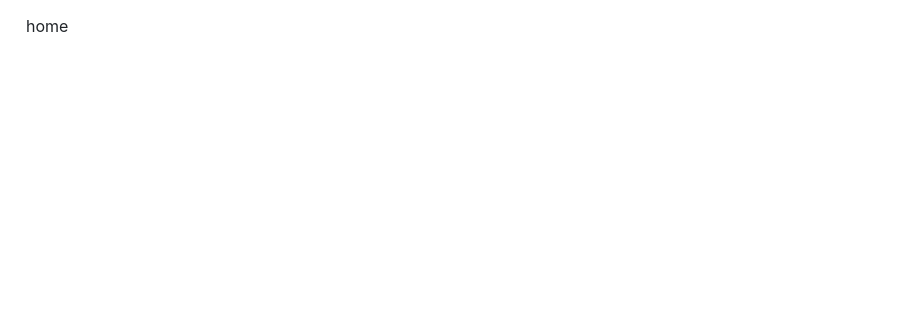
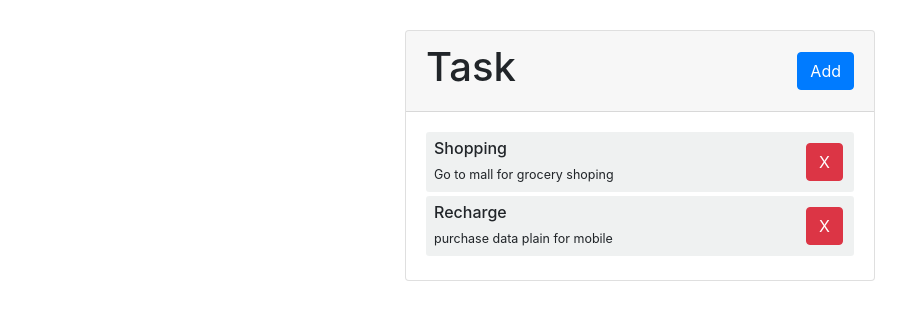
Before and after one commit to abfeb8/learningAngular, an Angular app in the folder demoProject/: page / in a window 1280 px wide. Shown: the top 320 px of the page, without its empty margins (0-911 px from the left). Built offline with nearby package versions, Linux system fonts and the light colour scheme.

Commit message:
added task service for geting tasks from mock tasks

```diff
--- a/demoProject/src/app/app.module.ts
+++ b/demoProject/src/app/app.module.ts
@@ -7,13 +7,15 @@ import { HomeComponent } from './components/home/home.component';
 import { ButtonComponent } from './components/button/button.component';
 import { NgbModule } from '@ng-bootstrap/ng-bootstrap';
 import { ItemComponent } from './components/item/item.component';
+import { TasksPanelComponent } from './components/tasks-panel/tasks-panel.component';
 
 @NgModule({
   declarations: [
     AppComponent,
     HomeComponent,
     ButtonComponent,
-    ItemComponent
+    ItemComponent,
+    TasksPanelComponent
   ],
   imports: [
     BrowserModule,
--- a/demoProject/src/app/components/button/button.component.ts
+++ b/demoProject/src/app/components/button/button.component.ts
@@ -19,6 +19,5 @@ export class ButtonComponent implements OnInit {
 
   onClick() {
     this.btnClick.emit();
-    console.log("clicked");
   }
 }
--- a/demoProject/src/app/components/home/home.component.css
+++ b/demoProject/src/app/components/home/home.component.css
@@ -0,0 +1,10 @@
+.card-header {
+    display: flex;
+    justify-content: space-between;
+    align-items: center;
+}
+
+.task {
+    margin-top: 30px;
+    width: 500px;
+}
--- a/demoProject/src/app/components/home/home.component.html
+++ b/demoProject/src/app/components/home/home.component.html
@@ -1,2 +1,10 @@
 <!-- here i'll add all the routing links -->
-<app-button class="btn" text="home" (btnClick)="onClick()"></app-button>
+<div class="container task">
+    <div class="card">
+        <div class="card-header">
+            <h1>Task</h1>
+            <app-button cls="btn-primary" text="Add" (btnClick)="addTask()"></app-button>
+        </div>
+        <app-tasks-panel class="card-body"></app-tasks-panel>
+    </div>
+</div>
--- a/demoProject/src/app/components/home/home.component.ts
+++ b/demoProject/src/app/components/home/home.component.ts
@@ -1,4 +1,5 @@
 import { Component, OnInit } from '@angular/core';
+import { Item } from 'src/app/interfaces/item';
 
 @Component({
   selector: 'app-home',
@@ -6,12 +7,11 @@ import { Component, OnInit } from '@angular/core';
   styleUrls: ['./home.component.css']
 })
 export class HomeComponent implements OnInit {
-
   constructor() { }
 
   ngOnInit(): void {
   }
-  onClick() {
-    console.log("hello");
+  addTask() {
+    console.log("Add new task!");
   }
 }
--- a/demoProject/src/app/components/item/item.component.ts
+++ b/demoProject/src/app/components/item/item.component.ts
@@ -1,5 +1,6 @@
 import { Component, Input, OnInit } from '@angular/core';
 import { Item } from 'src/app/interfaces/item';
+import { TaskServiceService } from 'src/app/services/task-service.service';
 
 @Component({
   selector: 'app-item',
@@ -8,13 +9,13 @@ import { Item } from 'src/app/interfaces/item';
 })
 export class ItemComponent implements OnInit {
   @Input() item!: Item;
-  constructor() { }
+  constructor(private taskService: TaskServiceService) { }
 
   ngOnInit(): void {
   }
 
   delItem(title: string) {
-    console.log("Delete" + title);
-
+    this.taskService.removeTask(this.item)
+    console.log("Delete " + title);
   }
 }
--- /dev/null
+++ b/demoProject/src/app/components/tasks-panel/tasks-panel.component.html
@@ -0,0 +1,3 @@
+<div *ngFor="let item of items">
+    <app-item [item]=item></app-item>
+</div>
--- /dev/null
+++ b/demoProject/src/app/components/tasks-panel/tasks-panel.component.ts
@@ -0,0 +1,19 @@
+import { Component, OnInit } from '@angular/core';
+import { Item } from 'src/app/interfaces/item';
+import { TaskServiceService } from 'src/app/services/task-service.service';
+
+@Component({
+  selector: 'app-tasks-panel',
+  templateUrl: './tasks-panel.component.html',
+  styleUrls: ['./tasks-panel.component.css']
+})
+export class TasksPanelComponent implements OnInit {
+  // mock items
+  items: Item[] = []
+  constructor(private taskServices: TaskServiceService) { }
+
+  ngOnInit(): void {
+    this.taskServices.getALLTasks().subscribe(val => this.items = val)
+  }
+
+}
--- a/demoProject/src/app/interfaces/item.ts
+++ b/demoProject/src/app/interfaces/item.ts
@@ -1,4 +1,5 @@
 export interface Item {
+    id?: number;
     title: string;
     description: string;
     reminder: boolean;
--- /dev/null
+++ b/demoProject/src/app/services/task-service.service.ts
@@ -0,0 +1,34 @@
+import { Injectable } from '@angular/core';
+import { Observable, of } from 'rxjs';
+import { Item } from '../interfaces/item';
+
+@Injectable({
+  providedIn: 'root'
+})
+export class TaskServiceService {
+  // mock items
+  items: Item[] = [
+    {
+      id: 1,
+      title: "Shopping",
+      description: "Go to mall for grocery shoping",
+      reminder: false
+    },
+    {
+      id: 2,
+      title: "Recharge",
+      description: "purchase data plain for mobile",
+      reminder: true
+    },
+  ]
+
+  constructor() { }
+
+  getALLTasks(): Observable<Item[]> {
+    return of(this.items);
+  }
+
+  removeTask(item: Item) {
+    console.log("remove task with id: " + item.id);
+  }
+}
```
Also changed, not shown: demoProject/src/app/components/tasks-panel/tasks-panel.component.css (added), 2 other files (tests, documents, lock files or other folders).
